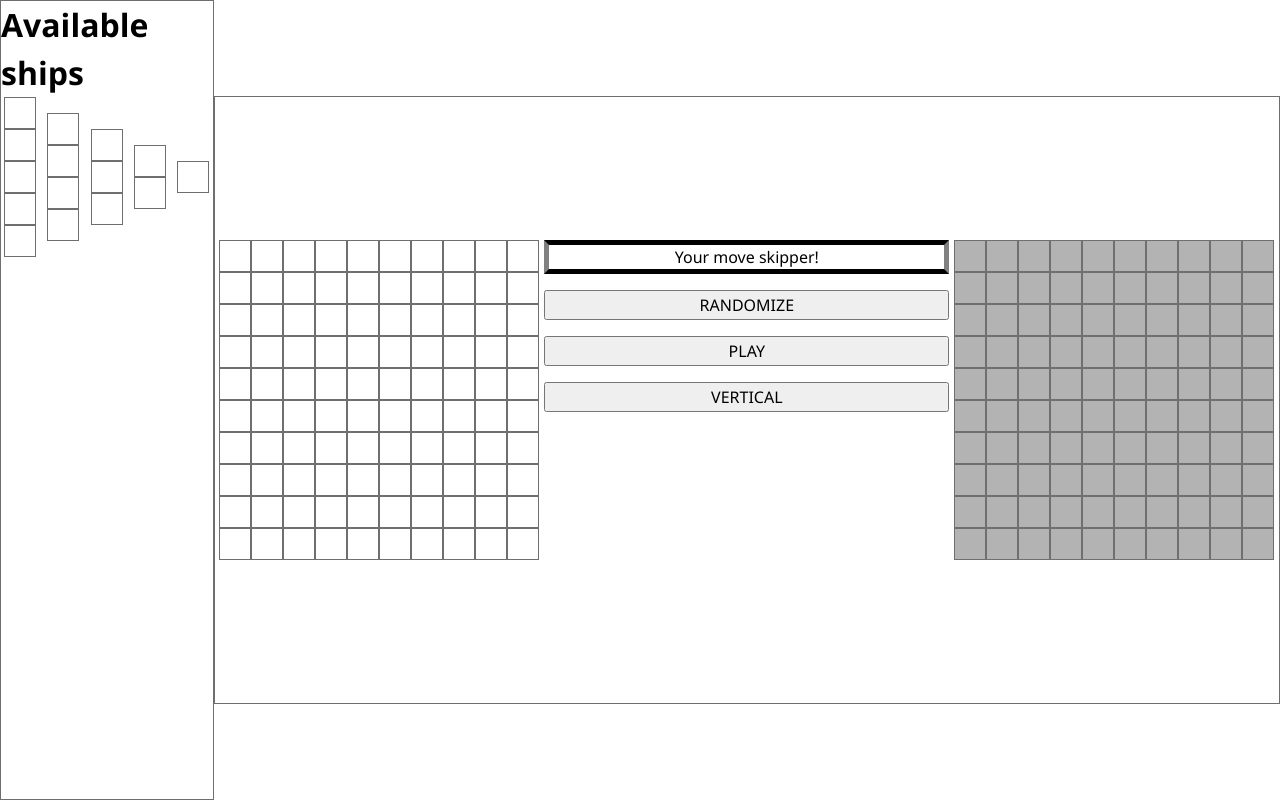
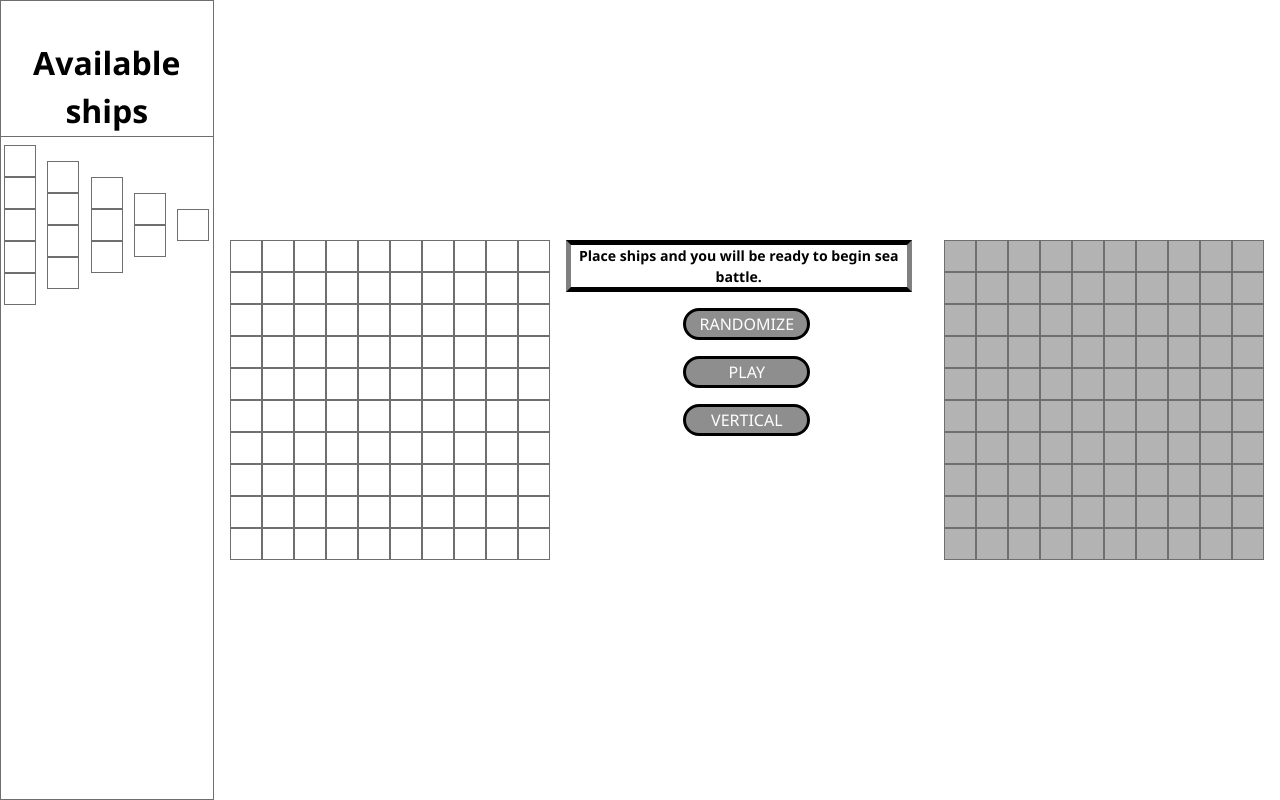
Before and after one commit to thedenisovan/web-battleship-game, a website built with webpack: page src/template.html in a window 1280 px wide. Built offline with nearby package versions, Linux system fonts and the light colour scheme.

Commit message:
Made style moore minemalistic

```diff
--- a/src/modules/ui.js
+++ b/src/modules/ui.js
@@ -81,7 +81,7 @@ export function changeDisplayText() {
   const result = control.result;
 
   switch (true) {
-    case playerMove && result !== 'You sunk a ship.':
+    case isGameOn && playerMove && result !== 'You sunk a ship.':
       display.textContent = `Your move skipper!`;
       break;
     case result === 'You sunk a ship.' && isGameOn:
--- a/styles/styles.css
+++ b/styles/styles.css
@@ -2,6 +2,7 @@
   --bar-width: 150px;
   --small-field-size: 25vw;
   --border: 1px solid rgb(111, 111, 111);
+  --red: rgba(160, 33, 33, 0.607);
 }
 
 body {
@@ -12,6 +13,12 @@ body .left-bar {
   width: 20vw;
   min-width: var(--bar-width);
   border: var(--border);
+}
+h1 {
+  border-bottom: var(--border);
+  margin-bottom: 1vh;
+  padding: 4.8vh 0 .1vh 0;
+  text-align: center;
 }
 .port {
   display: flex;
@@ -49,7 +56,7 @@ body .right-bar {
   grid-area: header;
 }
 .right-bar main {
-  border: var(--border);
+  /* border: var(--border); */
   grid-area: main;
   display: grid;
   grid-template-areas: 'left-field left-field nav right-field right-field';
@@ -80,7 +87,7 @@ body .right-bar {
   cursor: pointer;
 }
 .focused {
-  background-color: rgba(160, 33, 33, 0.607);
+  background-color: var(--red);
 }
 .disabled {
   background-color: rgba(128, 128, 128, 0.6);
@@ -105,7 +112,9 @@ body .right-bar {
   border-bottom: 5px solid black;
   border-left: 5px solid gray;
   text-align: center;
-  min-width: 400px;
+  width: 27vw;
+  font-weight: bold;
+  font-size: 1.1vw;
 }
 .hidden {
   display: none;
@@ -113,4 +122,15 @@ body .right-bar {
 
 button {
   cursor: pointer;
+  width: 35%;
+  margin: 0 auto;
+  background-color: rgba(128, 128, 128, 0.887);
+  color: white;
+  border: 3px solid black;
+  border-radius:  50px;
 }
+
+button:active {
+  background-color: gray;
+  transform: translate(-1px, -1px);
+}
```
